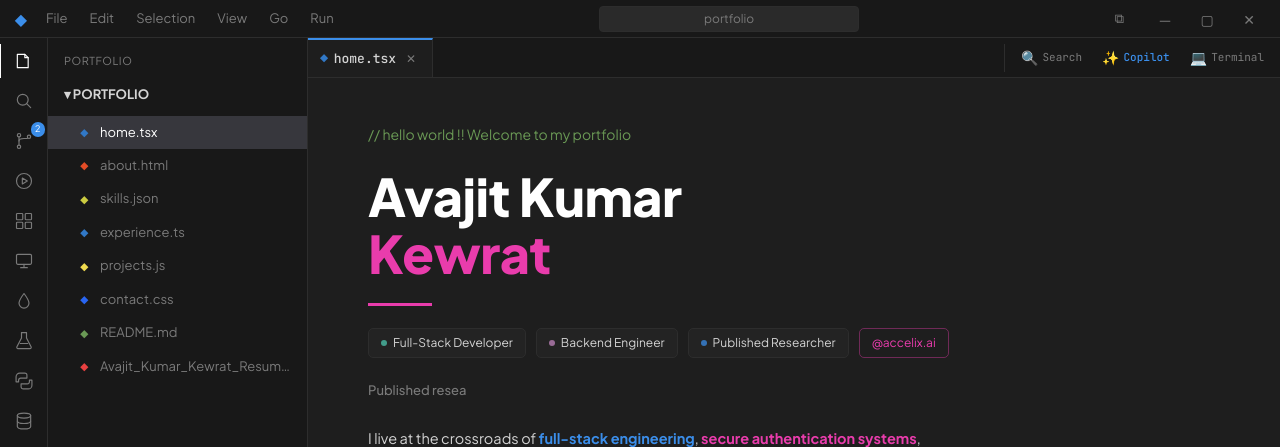
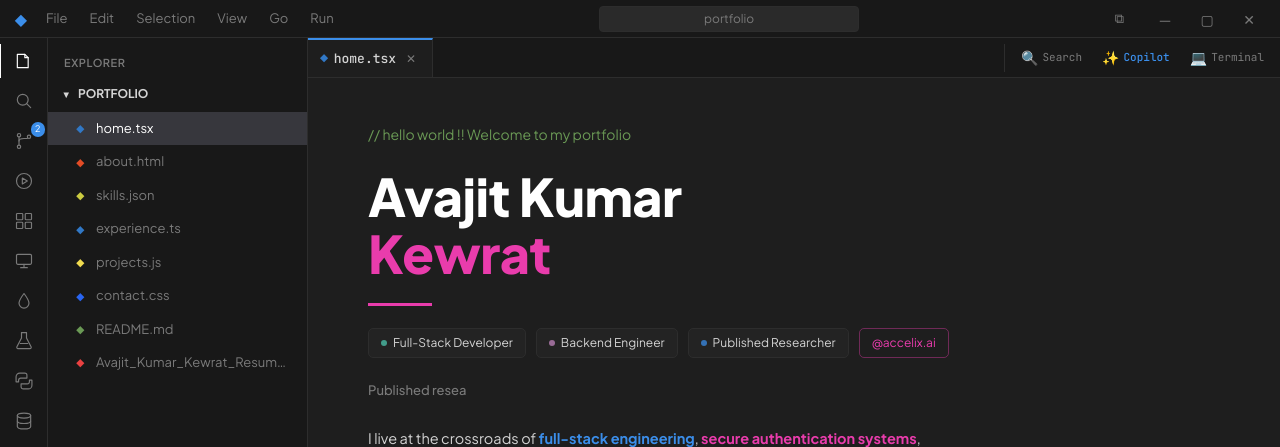
Before and after one commit to avajit/Portfolio, a Next.js app: page / in a window 1280 px wide. Shown: the top 447 px of the page. Built offline with nearby package versions, Linux system fonts and the light colour scheme.

Commit message:
fix: make sidebar portfolio folder header interactive and collapsible with toggle state

```diff
--- a/components/Sidebar.tsx
+++ b/components/Sidebar.tsx
@@ -18,6 +18,7 @@ export default function Sidebar({
   activeTab: SectionId | null;
   onOpenFile: (id: SectionId) => void;
 }) {
+  const [portfolioOpen, setPortfolioOpen] = useState(true);
   const [query, setQuery] = useState("");
   const { showToast } = useToast();
 
@@ -27,7 +28,6 @@ export default function Sidebar({
 
   const handleResume = () => {
     showToast("Downloading resume...");
-    // Open PDF if available, otherwise show toast only
     const link = document.createElement("a");
     link.href = "/Avajit_Kumar_Kewrat_Resume.pdf";
     link.target = "_blank";
@@ -38,19 +38,28 @@ export default function Sidebar({
   return (
     <aside
       style={{ width: hidden ? 0 : width }}
-      className={`overflow-y-auto overflow-x-hidden border-r border-vsc-line bg-vsc-sidebar transition-[width] duration-150 ease-linear ${
+      className={`overflow-y-auto overflow-x-hidden border-r border-vsc-line bg-vsc-sidebar transition-[width] duration-150 ease-linear select-none ${
         hidden ? "border-transparent" : ""
       }`}
     >
       <div style={{ width }}>
         {panel === "explorer" && (
-          <div className="py-3.5">
-            <div className="pb-2.5 pl-4 pr-4 text-[11px] tracking-wider text-vsc-muted">
-              PORTFOLIO
+          <div className="py-2.5">
+            <div className="px-4 py-1.5 text-[11px] font-semibold tracking-wider text-vsc-muted">
+              EXPLORER
             </div>
-            <div className="flex items-center gap-1.5 px-4 pb-2.5 pt-1 text-[13px] font-bold">
-              ▾ PORTFOLIO
-            </div>
+            <button
+              onClick={() => setPortfolioOpen((p) => !p)}
+              className="flex w-full items-center gap-1.5 px-3 py-1.5 text-[12px] font-bold text-vsc-text hover:bg-vsc-hover transition-colors text-left"
+            >
+              <span className="w-3 text-center text-[10px]">
+                {portfolioOpen ? "▾" : "▸"}
+              </span>
+              <span>PORTFOLIO</span>
+            </button>
+
+            {portfolioOpen && (
+              <div className="mt-0.5">
                 {sectionOrder.map((id) => {
                   const meta = fileMeta[id];
                   const selected = activeTab === id;
@@ -58,21 +67,19 @@ export default function Sidebar({
                     <button
                       key={id}
                       onClick={() => onOpenFile(id)}
-                  className={`flex w-full items-center gap-2 overflow-hidden py-1.5 pl-7 pr-4 text-left text-[13px] ${
-                    selected ? "bg-vsc-selected" : "hover:bg-[#2a2d2e]"
+                      className={`flex w-full items-center gap-2 overflow-hidden py-1.5 pl-6 pr-4 text-left text-[13px] transition-colors ${
+                        selected
+                          ? "bg-vsc-selected text-vsc-white"
+                          : "text-vsc-muted hover:bg-[#2a2d2e] hover:text-vsc-text"
                       }`}
                     >
                       <span
-                    className="w-4 shrink-0 rounded text-center text-[10px] font-bold"
+                        className="w-4 shrink-0 text-center text-[10px] font-bold"
                         style={{ color: meta.iconColorVar }}
                       >
                         {meta.ext}
                       </span>
-                  <span
-                    className={`min-w-0 flex-1 overflow-hidden text-ellipsis whitespace-nowrap ${
-                      selected ? "text-vsc-white" : "text-vsc-muted"
-                    }`}
-                  >
+                      <span className="min-w-0 flex-1 truncate">
                         {meta.name}
                       </span>
                     </button>
@@ -80,18 +87,20 @@ export default function Sidebar({
                 })}
                 <button
                   onClick={handleResume}
-              className="flex w-full items-center gap-2 overflow-hidden py-1.5 pl-7 pr-4 text-left text-[13px] hover:bg-[#2a2d2e]"
+                  className="flex w-full items-center gap-2 overflow-hidden py-1.5 pl-6 pr-4 text-left text-[13px] text-vsc-muted hover:bg-[#2a2d2e] hover:text-vsc-text transition-colors"
                 >
                   <span
-                className="w-4 shrink-0 rounded text-center text-[10px] font-bold"
+                    className="w-4 shrink-0 text-center text-[10px] font-bold"
                     style={{ color: "var(--vsc-icon-pdf)" }}
                   >
                     ◆
                   </span>
-              <span className="min-w-0 flex-1 overflow-hidden text-ellipsis whitespace-nowrap text-vsc-muted">
+                  <span className="min-w-0 flex-1 truncate">
                     Avajit_Kumar_Kewrat_Resume.pdf
                   </span>
                 </button>
+              </div>
+            )}
           </div>
         )}
 
```
Lines whose indentation alone changed are shown as unchanged.
